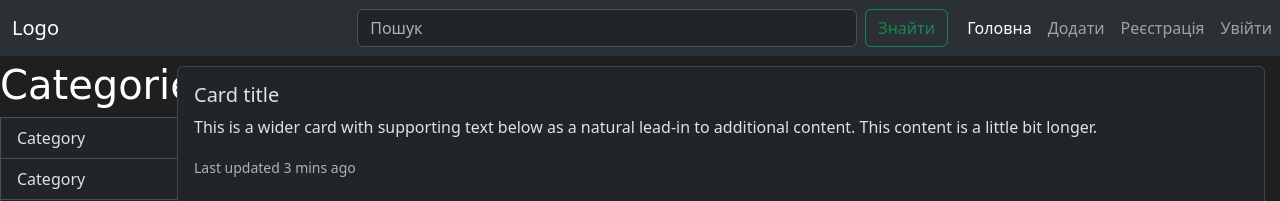
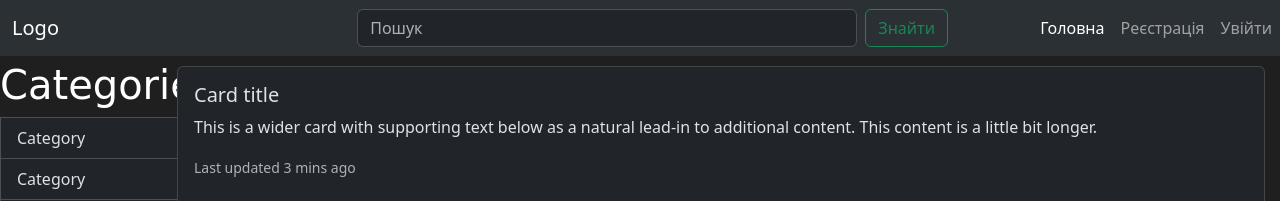
Before and after one commit to sanyaswee/infocygan, a Django app: page / in a window 1280 px wide. Shown: the top 201 px of the page. Run offline with Django 4.2, Linux system fonts and the light colour scheme; some web fonts are replaced.

Commit message:
See if authenticated on 'index'

```diff
--- a/infocygan/static/home/css/index.css
+++ b/infocygan/static/home/css/index.css
@@ -53,3 +53,8 @@ margin-right: 25vw;
    top: 0 !important;
    z-index: 1000 !important;
 }
+
+.username {
+    font-weight: bold;
+    color: #4AC8EA;
+}
--- a/infocygan/templates/home/index.html
+++ b/infocygan/templates/home/index.html
@@ -1,5 +1,5 @@
+<!DOCTYPE html>
 {% load static %}
-<!DOCTYPE html>
 <html lang="en">
 <head>
     <meta charset="UTF-8">
@@ -23,18 +23,21 @@
                 <li class="nav-item">
                     <a class="nav-link active" aria-current="page" href="#">Головна</a>
                 </li>
-              {# <li class="nav-item"> #}
-                {# <a class="nav-link" href="#">Profile</a> #}
-              {# </li> #}
+                {% if not request.user.is_authenticated %}
+                    <li class="nav-item">
+                        <a class="nav-link" href="{% url 'registration' %}">Реєстрація</a>
+                    </li>
+                    <li class="nav-item">
+                        <a class="nav-link" href="{% url 'login' %}">Увійти</a>
+                    </li>
+                {% else %}
                     <li class="nav-item">
                         <a class="nav-link" href="/add">Додати</a>
                     </li>
                     <li class="nav-item">
-                <a class="nav-link" href="/registration">Реєстрація</a>
+                        <a class="nav-link" href="#">Профіль | <span class="username">{{ request.user.username }}</span></a>
                     </li>
-              <li class="nav-item">
-                <a class="nav-link" href="/login">Увійти</a>
-              </li>
+                {% endif %}
             </ul>
 
           </div>
```
Also changed, not shown: infocygan/db.sqlite3. Lines whose indentation alone changed are shown as unchanged.
